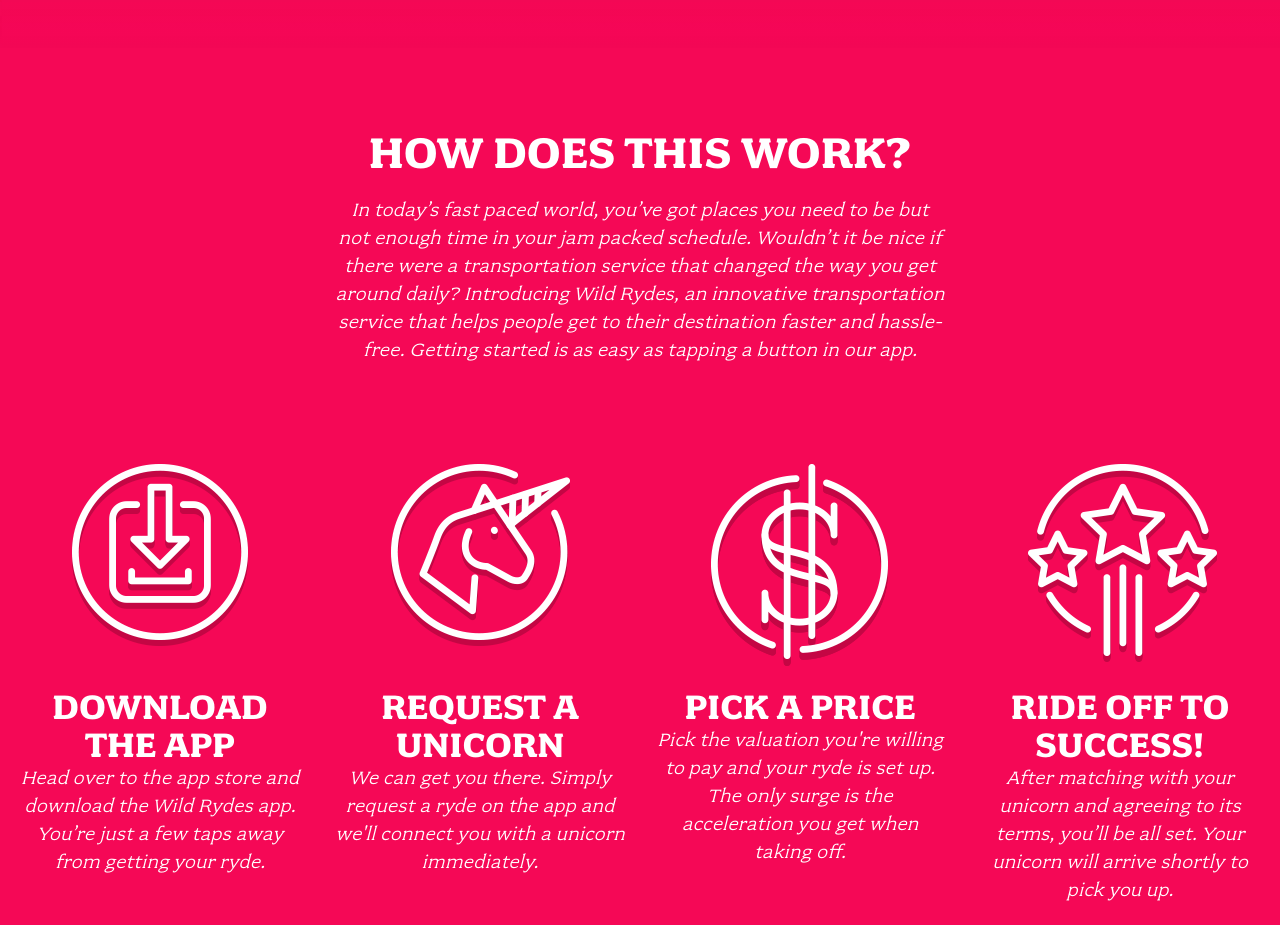
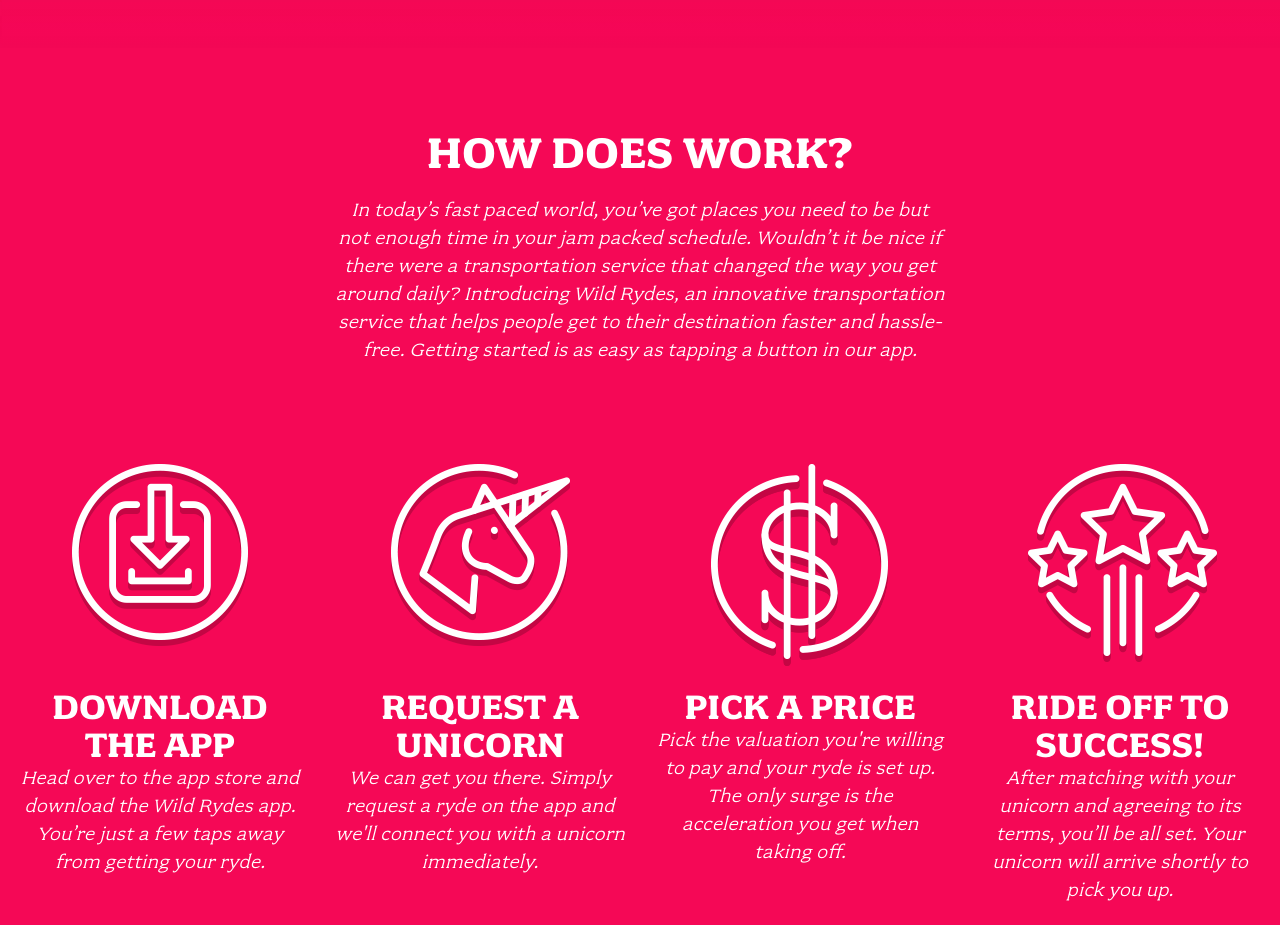
Before and after one commit to SaruBhandari/Wild-Rydes---Rydes-of-the-Future, a plain HTML site: page index.html in a window 1280 px wide. Shown: the part 900-1825 px from the top of the page. Drawn offline with Linux system fonts and the light colour scheme.

Commit message:
updated title how it works

```diff
--- a/index.html
+++ b/index.html
@@ -30,7 +30,7 @@
 
   <section class="home-about">
     <div class="row column large-9 xlarge-6 xxlarge-4">
-      <h2 class="section-title">How Does This Work?</h2>
+      <h2 class="section-title">How Does Work?</h2>
       <p class="content">
         In today’s fast paced world, you’ve got places you need to be but not enough time in your jam packed schedule. Wouldn’t it be nice if there were a transportation service that changed the way you get around daily? Introducing Wild Rydes, an innovative transportation service that helps people get to their destination faster and hassle-free. Getting started is as easy as tapping a button in our app.
       </p>
```
